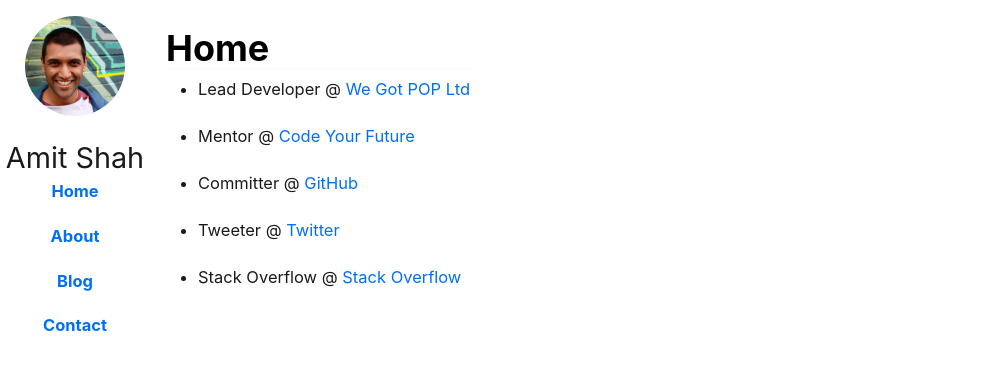
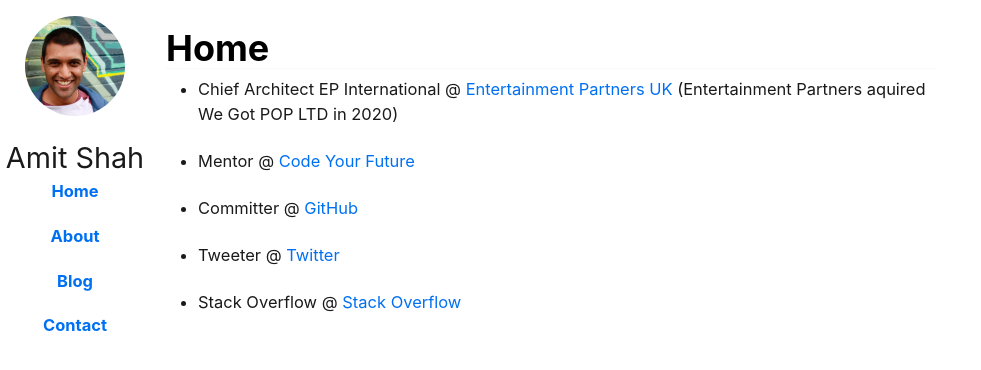
Before and after one commit to Amwam/amwam.github.io, a Next.js app: page / in a window 1280 px wide. Shown: the top 370 px of the page, without its empty margins (0-981 px from the left). Built offline with nearby package versions, Linux system fonts and the light colour scheme.

Commit message:
Updated my job title

```diff
--- a/pages/index.tsx
+++ b/pages/index.tsx
@@ -8,8 +8,8 @@ export default function Home() {
       <div>
         <ul>
           <li className={styles['link-item']}>
-            Lead Developer @{' '}
-            <a href="https://www.wegotpop.com/">We Got POP Ltd</a>
+            Chief Architect EP International @{' '}
+            <a href="https://www.ep.com/">Entertainment Partners UK</a> (Entertainment Partners aquired We Got POP LTD in 2020)
           </li>
           <li className={styles['link-item']}>
             Mentor @ <a href="https://codeyourfuture.co/">Code Your Future</a>
```
